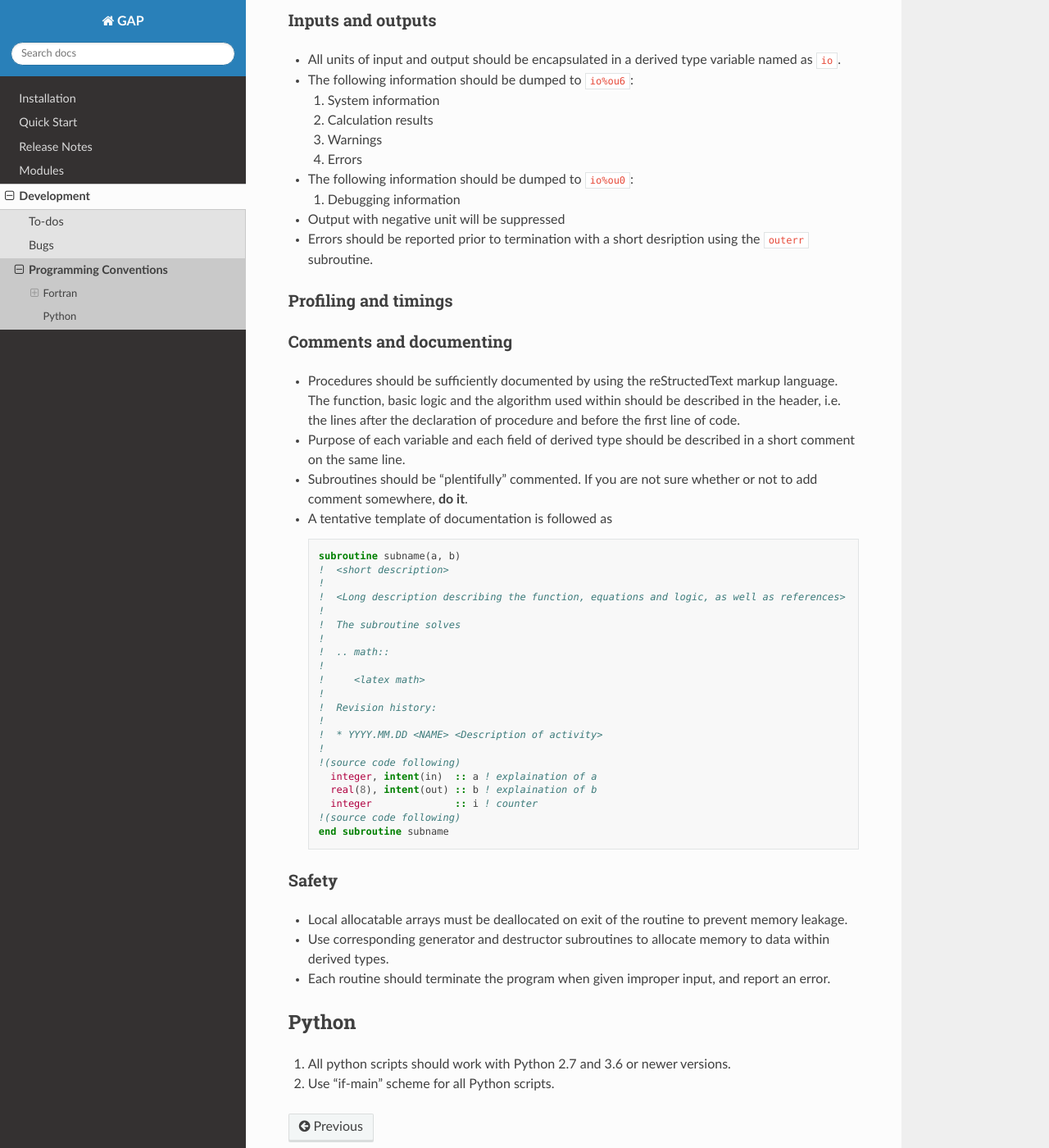
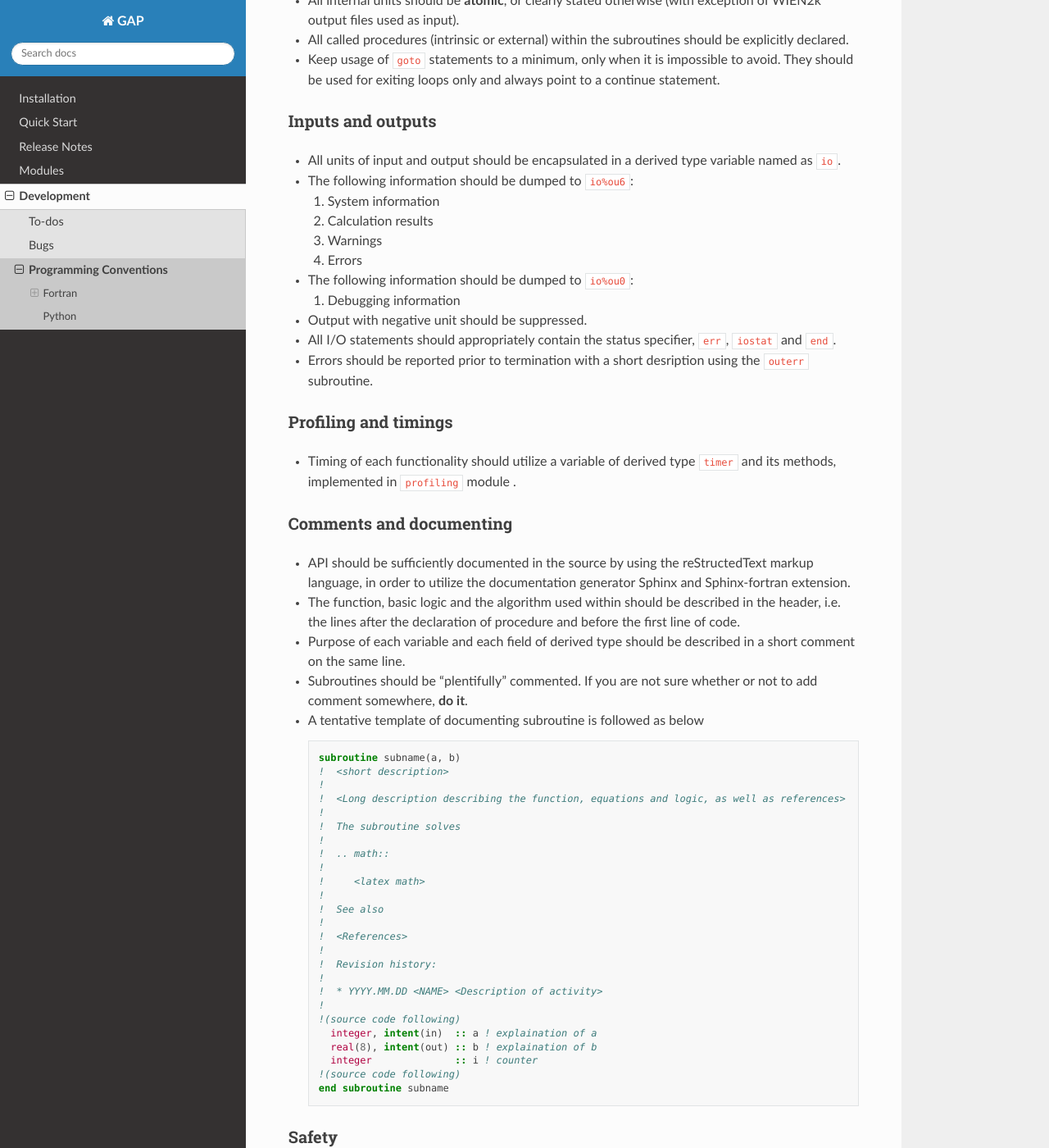
Before and after one commit to ccme-tmc/gap3a, a Sphinx documentation site: the page built from doc/source/dev/coding.rst, in a window 1280 px wide and 1400 px high, scrolled down 1154 px. Shown: the whole window at 82% size. Built offline with Sphinx 7.4.7 and the Read the Docs theme 2.0.0, drawn with Linux system fonts in a browser that asks for light colours; some of the changed text lies outside the part shown.

Commit message:
More code convention

```diff
--- a/doc/source/dev/coding.rst
+++ b/doc/source/dev/coding.rst
@@ -19,22 +19,28 @@
 * The line truncation should take at logical place, and the line continuing should take place such that
 
   #. Procedures: parameters are aligned right after the left parenthese.
-  #. Assignments: parameters are aligned along the very first variable after ``=``
+  #. Assignments: right values are aligned along the very first value after ``=``
   #. Strings: characters are aligned right after the left quotation mark.
 
 ^^^^^^^^^
 Variables
 ^^^^^^^^^
 
-* Declaration should be of the form ``datatype(N)``. ``double precision`` or ``double complex`` should be avoided.
+* Declaration of double of complex variable should use the form ``datatype(N)``.
+  ``double precision`` or ``double complex`` should be avoided.
 * Global variables should be declared in modules.
-* Use of ``implicit none`` is mandatory.
-* Each variable should be declared separately
+* Subroutine parameters must be declared with ``intent``.
+* Initialize all variables.
+* Each variable should be declared separately.
+* Fortran keywords should not be used as variable names.
+* Use ``constant`` module to define and extract physical constants.
+  Physical constants should never be hardwired into the executable portion of the code.
 
 ^^^^^^^^^^^^^^^^^^
 Writing procedures
 ^^^^^^^^^^^^^^^^^^
 
+* Use of ``implicit none`` is mandatory.
 * **DRY**: avoid redundant or repeated code: check to see if the routine you need already exists before writing a new one.
 * Every function or subroutine, no matter how small, should be in its own file named ``routine.f90``,
   where ``routine`` is the function or subroutine name.
@@ -61,23 +67,28 @@
 
   #. Debugging information
 
-* Output with negative unit will be suppressed
+* Output with negative unit should be suppressed.
+* All I/O statements should appropriately contain the status specifier, ``err``, ``iostat`` and ``end``.
 * Errors should be reported prior to termination with a short desription using the ``outerr`` subroutine.
 
 ^^^^^^^^^^^^^^^^^^^^^
 Profiling and timings
 ^^^^^^^^^^^^^^^^^^^^^
 
+* Timing of each functionality should utilize a variable of derived type ``timer`` and its methods,
+  implemented in ``profiling`` module .
+
 ^^^^^^^^^^^^^^^^^^^^^^^^
 Comments and documenting
 ^^^^^^^^^^^^^^^^^^^^^^^^
 
-* Procedures should be sufficiently documented by using the reStructedText markup language.
-  The function, basic logic and the algorithm used within should be described in the header,
+* API should be sufficiently documented in the source by using the reStructedText markup language,
+  in order to utilize the documentation generator Sphinx and Sphinx-fortran extension.
+* The function, basic logic and the algorithm used within should be described in the header,
   i.e. the lines after the declaration of procedure and before the first line of code.
 * Purpose of each variable and each field of derived type should be described in a short comment on the same line.
 * Subroutines should be "plentifully" commented. If you are not sure whether or not to add comment somewhere, **do it**.
-* A tentative template of documentation is followed as
+* A tentative template of documenting subroutine is followed as below
 
   .. code-block:: fortran
 
@@ -91,6 +102,10 @@
      !  .. math::
      !
      !     <latex math>
+     !
+     !  See also
+     !
+     !  <References>
      !
      !  Revision history:
      !
```
Also changed, not shown: other parts of doc/source/dev/coding.rst (+1 -1 lines).
